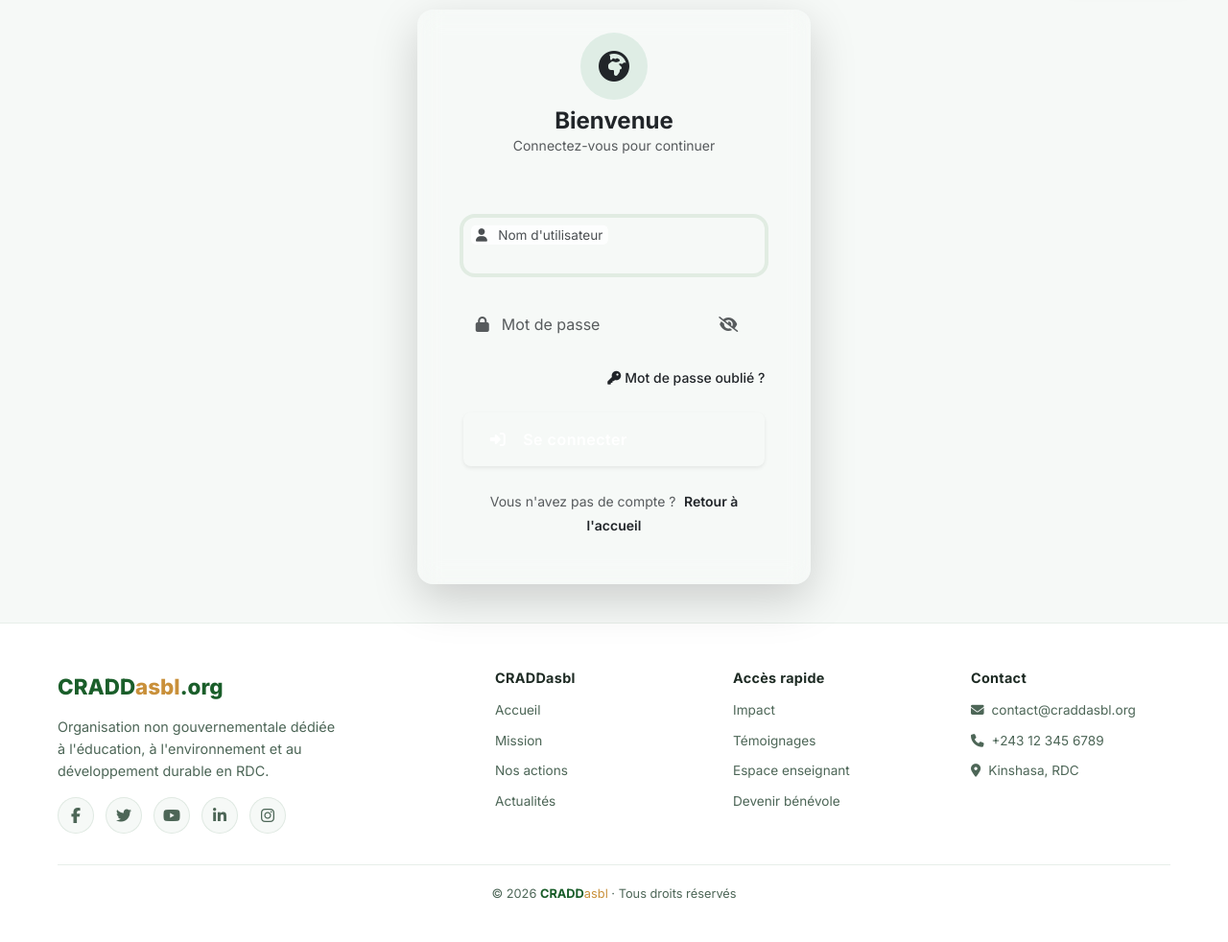
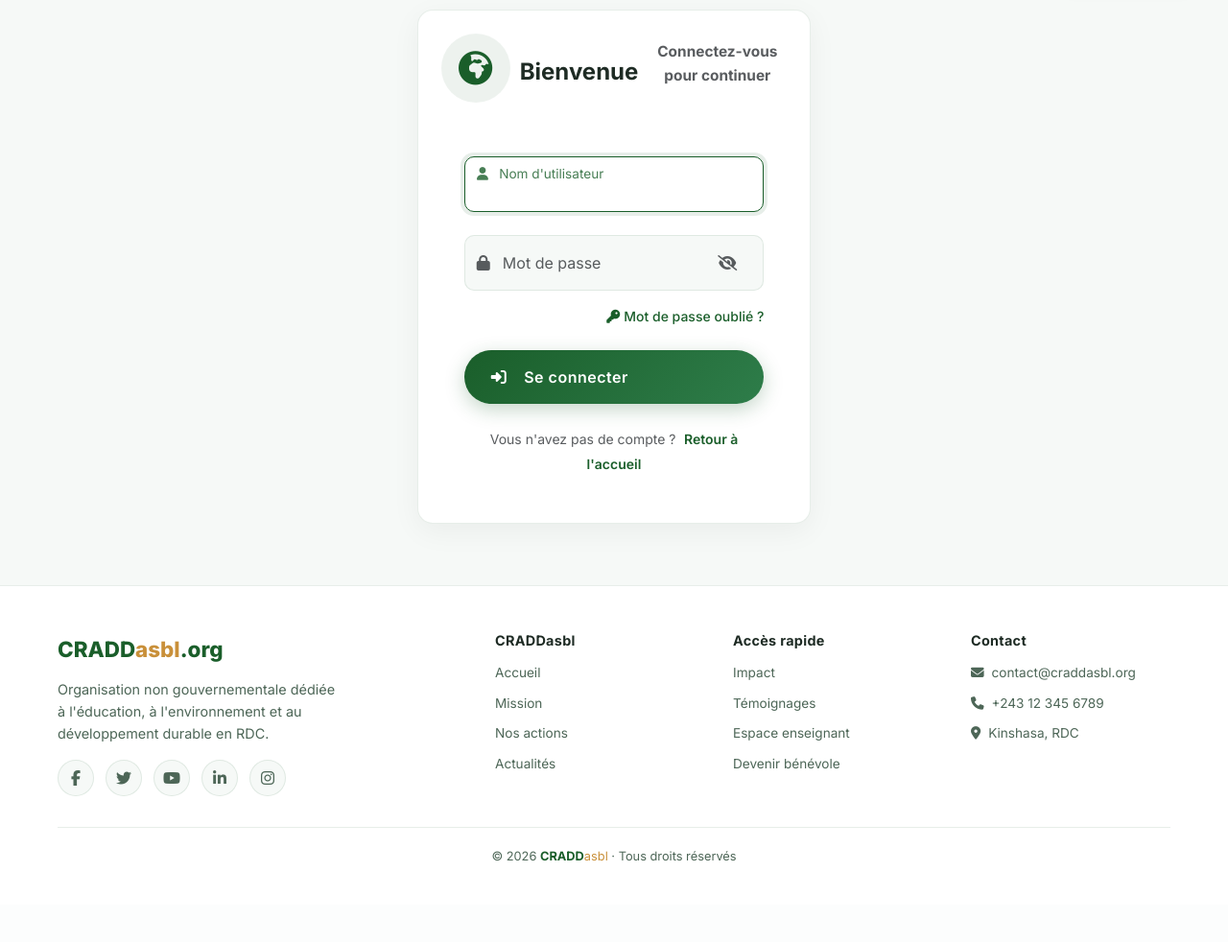
Before and after one commit to Nelaure/cradd, a Django app: page /accounts/login/ in a window 1280 px wide. Shown: the part 70-1052 px from the top of the page at 96% size. After the commit the page ends 968 px from the top, so only its background shows below. Run offline with Django 3.2, Linux system fonts and the light colour scheme; data that the repository does not hold is empty; parts of the project's set-up code (start-up, migrations or seed data) failed here and were passed over.

Commit message:
Mise à jour complète du design : base, login, password_reset

```diff
--- a/accounts/templates/accounts/login.html
+++ b/accounts/templates/accounts/login.html
@@ -1,7 +1,7 @@
 {% extends "base.html" %}
 {% load static %}
 
-{% block title %}Connexion · CRADD{% endblock %}
+{% block title %}Connexion · CRADDasbl{% endblock %}
 
 {% block page_title %}Connexion{% endblock %}
 {% block page_subtitle %}Accédez à votre espace personnel{% endblock %}
@@ -11,23 +11,23 @@
 {% block content %}
 <div class="row justify-content-center align-items-start" style="min-height: calc(100vh - 120px); padding-top: 80px; padding-bottom: 40px;">
     <div class="col-md-6 col-lg-5 col-xl-4">
-        <div class="card border-0 shadow-lg rounded-4 overflow-hidden" style="background: var(--bg-surface); backdrop-filter: blur(12px); border: 1px solid var(--glass-border);">
-            <!-- En-tête avec logo globe -->
-            <div class="card-header bg-transparent border-0 text-center pt-4 pb-0">
+        <!-- Carte améliorée -->
+        <div class="card-glass" style="padding: 0; overflow: hidden;">
+            <!-- En-tête -->
+            <div class="card-header text-center pt-4 pb-0" style="border-bottom: none;">
                 <div class="d-flex justify-content-center align-items-center gap-3 mb-2">
-                    <div class="rounded-circle bg-success bg-opacity-10 p-3 d-flex align-items-center justify-content-center" style="width: 70px; height: 70px;">
-                        <i class="fas fa-globe-africa fa-2x" style="color: var(--green-mid);"></i>
+                    <div class="rounded-circle" style="background: rgba(26, 94, 42, 0.08); width: 72px; height: 72px; display: flex; align-items: center; justify-content: center;">
+                        <i class="fas fa-globe-africa fa-2x" style="color: var(--c-primary);"></i>
                     </div>
                 </div>
-                <h4 class="fw-bold mb-0" style="color: var(--text-primary);">Bienvenue</h4>
+                <h4 class="fw-bold mb-0" style="color: var(--c-text);">Bienvenue</h4>
                 <p class="text-muted small">Connectez-vous pour continuer</p>
             </div>
 
-            <!-- Corps du formulaire -->
+            <!-- Corps -->
             <div class="card-body p-4 p-md-5 pt-3">
-                <!-- Affichage des erreurs globales -->
                 {% if form.non_field_errors or error %}
-                <div class="alert alert-danger alert-dismissible fade show rounded-3 d-flex align-items-center gap-2" role="alert" style="font-size: 0.9rem; border: none; background: #fce4e4; color: #b33c3c;">
+                <div class="alert alert-danger alert-dismissible fade show rounded-3 d-flex align-items-center gap-2" role="alert" style="font-size: 0.9rem; border: none; background: #fce4e4; color: #b33c3c; border-left: 4px solid #b91c1c;">
                     <i class="fas fa-exclamation-circle"></i>
                     <span>
                         {% if form.non_field_errors %}
@@ -44,54 +44,51 @@
                     {% csrf_token %}
                     <input type="hidden" name="next" value="{{ request.GET.next|default:'' }}">
 
-                    <!-- Champ nom d'utilisateur -->
+                    <!-- Nom d'utilisateur -->
                     <div class="mb-4">
                         <div class="form-floating">
-                            <input type="text" class="form-control {% if form.username.errors %}is-invalid{% endif %}"
+                            <input type="text" class="form-control form-control-custom {% if form.username.errors %}is-invalid{% endif %}"
                                    id="username" name="username" value="{{ username|default:'' }}"
-                                   placeholder="Nom d'utilisateur" required autofocus
-                                   style="border-radius: 12px; background: var(--bg-glass); border: 1px solid var(--glass-border);">
+                                   placeholder="Nom d'utilisateur" required autofocus>
                             <label for="username" class="text-muted"><i class="fas fa-user me-2"></i>Nom d'utilisateur</label>
                             {% if form.username.errors %}
-                            <div class="invalid-feedback">{{ form.username.errors|first }}</div>
+                            <div class="invalid-feedback">{{ form.username.errors|striptags }}</div>
                             {% endif %}
                         </div>
                     </div>
 
-                    <!-- Champ mot de passe -->
+                    <!-- Mot de passe -->
                     <div class="mb-3">
                         <div class="form-floating position-relative">
-                            <input type="password" class="form-control {% if form.password.errors %}is-invalid{% endif %}"
-                                   id="password" name="password" placeholder="Mot de passe" required
-                                   style="border-radius: 12px; background: var(--bg-glass); border: 1px solid var(--glass-border);">
+                            <input type="password" class="form-control form-control-custom {% if form.password.errors %}is-invalid{% endif %}"
+                                   id="password" name="password" placeholder="Mot de passe" required>
                             <label for="password" class="text-muted"><i class="fas fa-lock me-2"></i>Mot de passe</label>
                             <button type="button" class="btn position-absolute top-50 end-0 translate-middle-y border-0 bg-transparent"
                                     id="togglePassword" tabindex="-1" aria-label="Afficher le mot de passe">
                                 <i class="fas fa-eye-slash text-muted" id="eyeIcon"></i>
                             </button>
                             {% if form.password.errors %}
-                            <div class="invalid-feedback">{{ form.password.errors|first }}</div>
+                            <div class="invalid-feedback">{{ form.password.errors|striptags }}</div>
                             {% endif %}
                         </div>
                     </div>
 
                     <!-- Lien mot de passe oublié -->
                     <div class="d-flex justify-content-end mb-4">
-                        <a href="{% url 'accounts:password_reset_request' %}" class="text-decoration-none small fw-medium" style="color: var(--green-mid);">
+                        <a href="{% url 'accounts:password_reset_request' %}" class="text-decoration-none small fw-medium" style="color: var(--c-primary);">
                             <i class="fas fa-key me-1"></i>Mot de passe oublié ?
                         </a>
                     </div>
 
-                    <!-- Bouton de connexion -->
-                    <button type="submit" class="btn btn-success w-100 py-3 rounded-3 fw-semibold shadow-sm"
-                            style="background: var(--c-gradient); border: none; font-size: 1rem; letter-spacing: 0.5px;">
+                    <!-- Bouton connexion -->
+                    <button type="submit" class="btn btn-primary-custom w-100 py-3" style="font-size: 1rem; letter-spacing: 0.5px; border-radius: 50px;">
                         <i class="fas fa-sign-in-alt me-2"></i>Se connecter
                     </button>
 
-                    <!-- Lien retour à l'accueil -->
+                    <!-- Retour accueil -->
                     <div class="text-center mt-4">
                         <span class="text-muted small">Vous n'avez pas de compte ?</span>
-                        <a href="{% url 'ecoles:index' %}" class="text-decoration-none small fw-semibold ms-1" style="color: var(--green-mid);">
+                        <a href="{% url 'ecoles:index' %}" class="text-decoration-none small fw-semibold ms-1" style="color: var(--c-primary);">
                             Retour à l'accueil
                         </a>
                     </div>
@@ -102,24 +99,24 @@
 </div>
 
 <style>
-    .form-floating > .form-control:focus ~ label,
-    .form-floating > .form-control:not(:placeholder-shown) ~ label {
-        color: var(--green-mid) !important;
+    .form-floating > .form-control-custom:focus ~ label,
+    .form-floating > .form-control-custom:not(:placeholder-shown) ~ label {
+        color: var(--c-primary) !important;
         opacity: 0.8;
     }
 
-    .form-floating > .form-control:focus {
-        border-color: var(--green-mid);
-        box-shadow: 0 0 0 4px rgba(46, 125, 50, 0.10);
+    .form-floating > .form-control-custom:focus {
+        border-color: var(--c-primary);
+        box-shadow: 0 0 0 4px rgba(26, 94, 42, 0.10);
     }
 
-    .btn-success {
+    .btn-primary-custom {
         transition: all 0.3s ease;
     }
 
-        .btn-success:hover {
+        .btn-primary-custom:hover {
             transform: translateY(-2px);
-            box-shadow: 0 8px 25px rgba(46, 125, 50, 0.30);
+            box-shadow: 0 8px 25px rgba(26, 94, 42, 0.30);
         }
 
     .alert-danger {
@@ -148,5 +145,6 @@
         }
     });
 </script>
-{% endblock %}
-{% endblock %}
+{% endblock extra_js %}
+
+{% endblock content %}
```
Also changed, not shown: accounts/templates/accounts/password_reset_request.html (+45 -16 lines).
